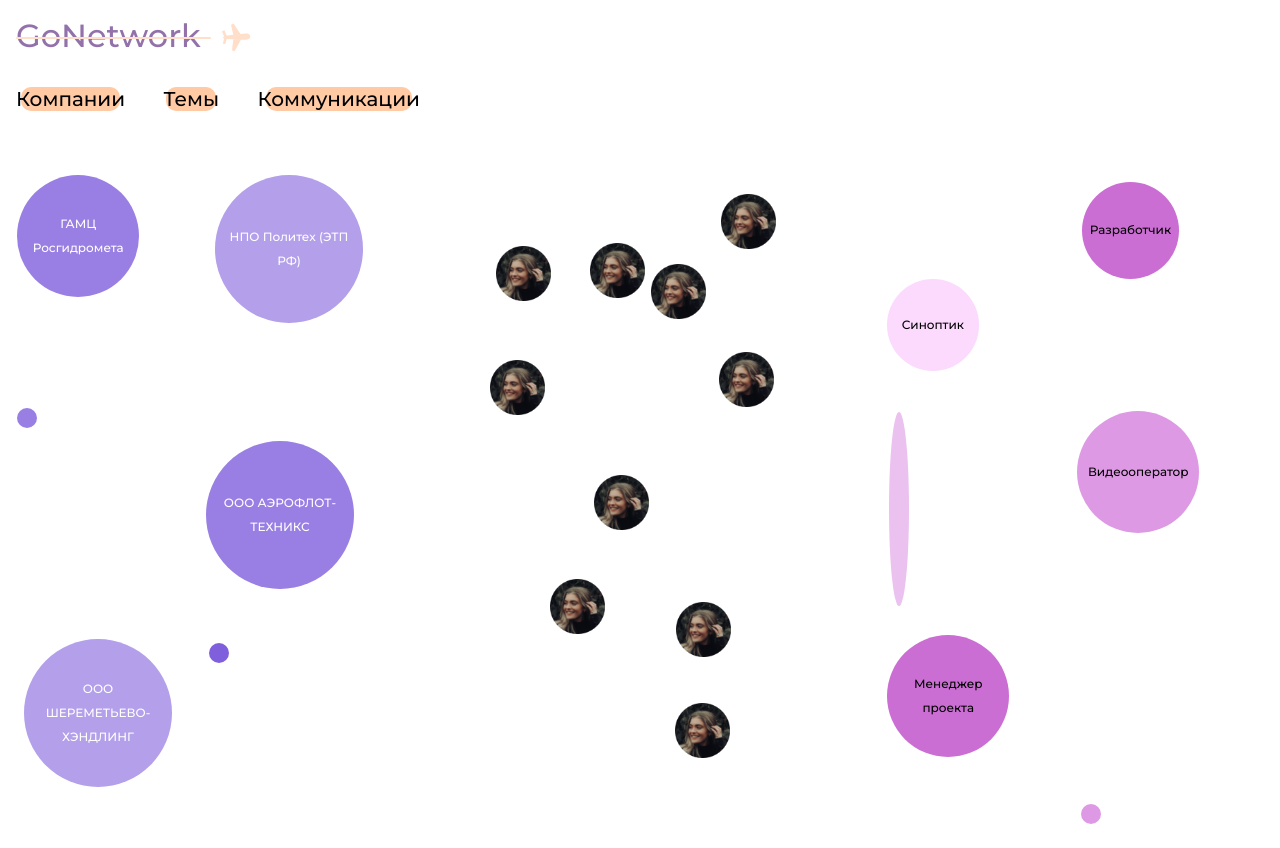
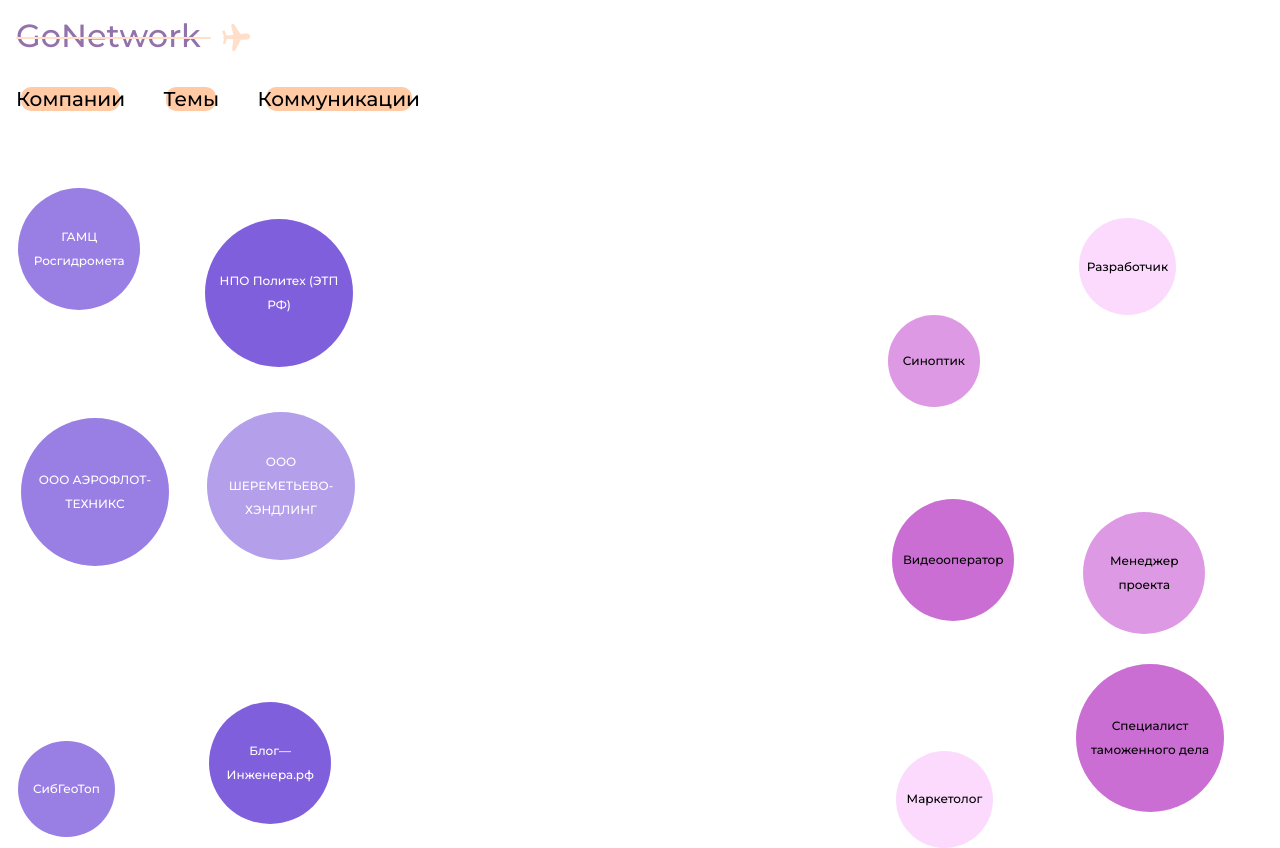
Before and after one commit to HannaTsilikina/GoNetwork-Community, a React (Vite) app: page / in a window 1280 px wide. Shown: the top 848 px of the page. Built offline with nearby package versions, Linux system fonts and the light colour scheme.

Commit message:
Revert "random behavior of circles"
This reverts commit 4b4a4c0b61acc935e7fe4d9836abd30d5c418f80.

```diff
--- a/src/Components/Main/MainScreen/MainDepartments/MainDepartments.jsx
+++ b/src/Components/Main/MainScreen/MainDepartments/MainDepartments.jsx
@@ -1,57 +1,53 @@
-import { Link } from 'react-router-dom';
-import './../MainScreen.scss';
-import './MainDepartments.scss';
-import randomProperties from '../../../../helpers/RandomPosition';
-import { randomIntFromInterval } from '../../../../helpers/commonFunctions';
+import { Link } from "react-router-dom";
+import "./../MainScreen.scss";
+import "./MainDepartments.scss";
+import randomProperties from "../../../../helpers/RandomPosition";
+import { randomIntFromInterval } from "../../../../helpers/commonFunctions";
 
 const arrayOfPosition = [
-  'position-left-start',
-  'position-left-end',
-  'position-center',
-  'position-right-end',
-  'position-right-start',
+  "position-left-start",
+  "position-left-end",
+  "position-center",
+  "position-right-end",
+  "position-right-start",
 ];
-const arrayOfColors = ['violet300', 'violet400', 'violet500'];
+const arrayOfColors = ["violet300", "violet400", "violet500"];
 
 const MainDepartments = ({ arrayOfCompanies }) => {
   return (
-    <div className='mainscreen-main__items'>
+    <div className="mainscreen-main__items">
       {arrayOfCompanies.map((item, index) => {
         let position = randomProperties(arrayOfPosition);
         let color = randomProperties(arrayOfColors);
-        let display = '';
+
         let size;
         let marginTop = `${randomIntFromInterval(0, 20)}px`;
         let marginBottom = `${randomIntFromInterval(0, 20)}px`;
         let marginLeft = `${randomIntFromInterval(0, 10)}px`;
         let marginRight = `${randomIntFromInterval(0, 10)}px`;
 
-        if (item.length === 0) {
-          display = 'display';
-          size = 'sizeNone';
-        }
         if (item.length > 2) {
-          size = 'sizeXXS';
+          size = "sizeXXS";
         }
         if (item.length > 5) {
-          size = 'sizeXS';
+          size = "sizeXS";
         }
         if (item.length > 7) {
-          size = 'sizeS';
+          size = "sizeS";
         }
         if (item.length > 10) {
-          size = 'sizeM';
+          size = "sizeM";
         }
-        if (item.length > 14) {
-          size = 'sizeL';
+        if (item.length > 12) {
+          size = "sizeL";
         }
         if (item.length > 18) {
-          size = 'sizeXL';
+          size = "sizeXL";
         }
         return (
-          <Link className='mainscreen__company' key={index}>
+          <Link className="mainscreen__company" key={index}>
             <div
-              className={`mainscreen__department  ${position} ${color} ${size} ${display}`}
+              className={`mainscreen__department ${position} ${color} ${size}`}
               style={{
                 marginTop: `${marginTop}`,
                 marginBottom: `${marginBottom}`,
--- a/src/Components/Main/MainScreen/MainDepartments/MainDepartments.scss
+++ b/src/Components/Main/MainScreen/MainDepartments/MainDepartments.scss
@@ -1,11 +1,11 @@
-@import '../../../../style/vars.scss';
-@import '../../../../style/App.scss';
+@import "../../../../style/vars.scss";
+@import "../../../../style/App.scss";
 
 .mainscreen-main__items {
   display: grid;
   max-width: 35vw;
   grid-template-columns: 1fr 1fr 1fr;
-  grid-auto-rows: 14vw;
+  grid-template-rows: repeat(9, 14vw);
 }
 .mainscreen-main__items {
   a {
@@ -35,11 +35,6 @@
     .mainscreen__department {
       font-size: 1.1rem;
     }
-    .sizeNone {
-      height: 0px;
-      width: 0px;
-      display: none;
-    }
   }
 }
 @media screen and (min-width: 1366px) and (max-width: 1560px) {
@@ -59,7 +54,7 @@
     display: grid;
     gap: 3vh;
     grid-template-columns: 1fr 1fr;
-    grid-auto-rows: 16vw;
+    grid-template-rows: repeat(10, 16vw);
   }
 }
 @media screen and (min-width: 768px) and (max-width: 1023px) {
@@ -73,7 +68,7 @@
     display: grid;
     gap: 3vh;
     grid-template-columns: 1fr 1fr;
-    grid-auto-rows: 13vw;
+    grid-template-rows: repeat(10, 13vw);
   }
 }
 .mainscreen-main__items {
--- a/src/Components/Main/MainScreen/MainProfessions/MainProfessions.jsx
+++ b/src/Components/Main/MainScreen/MainProfessions/MainProfessions.jsx
@@ -1,55 +1,51 @@
-import { Link } from 'react-router-dom';
-import './../MainScreen.scss';
-import './MainProfessions.scss';
-import randomProperties from '../../../../helpers/RandomPosition';
-import { randomIntFromInterval } from '../../../../helpers/commonFunctions';
+import { Link } from "react-router-dom";
+import "./../MainScreen.scss";
+import "./MainProfessions.scss";
+import randomProperties from "../../../../helpers/RandomPosition";
+import { randomIntFromInterval } from "../../../../helpers/commonFunctions";
 
 const arrayOfPosition = [
-  'position-left-start',
-  'position-left-end',
-  'position-center',
-  'position-right-end',
-  'position-right-start',
+  "position-left-start",
+  "position-left-end",
+  "position-center",
+  "position-right-end",
+  "position-right-start",
 ];
 
-const arrayOfColors = ['pink100', 'pink200', 'pink400', 'pink500'];
+const arrayOfColors = ["pink100", "pink200", "pink400", "pink500"];
 
 const MainProfessions = ({ arrayOfProfessions }) => {
   return (
-    <div className='mainscreen-main__items'>
+    <div className="mainscreen-main__items">
       {arrayOfProfessions.map((item, index) => {
         let position = randomProperties(arrayOfPosition);
         let color = randomProperties(arrayOfColors);
-        let display = '';
         let size;
         let marginTop = `${randomIntFromInterval(0, 20)}px`;
         let marginBottom = `${randomIntFromInterval(0, 20)}px`;
         let marginLeft = `${randomIntFromInterval(0, 10)}px`;
         let marginRight = `${randomIntFromInterval(0, 10)}px`;
-        if (item.length === 0) {
-          display = 'display';
-          size = 'sizeNone';
-        }
+
         if (item.length > 2) {
-          size = 'sizeXXS';
+          size = "sizeXXS";
         }
         if (item.length > 7) {
-          size = 'sizeXS';
+          size = "sizeXS";
         }
         if (item.length > 9) {
-          size = 'sizeS';
+          size = "sizeS";
         }
         if (item.length > 11) {
-          size = 'sizeM';
+          size = "sizeM";
         }
         if (item.length > 12) {
-          size = 'sizeL';
+          size = "sizeL";
         }
         if (item.length > 18) {
-          size = 'sizeXL';
+          size = "sizeXL";
         }
         return (
-          <Link className='mainscreen__professions' key={index}>
+          <Link className="mainscreen__professions" key={index}>
             <div
               className={`mainscreen__profession ${position} ${color} ${size}`}
               style={{
--- a/src/Components/Main/MainScreen/MainProfessions/MainProfessions.scss
+++ b/src/Components/Main/MainScreen/MainProfessions/MainProfessions.scss
@@ -1,5 +1,5 @@
-@import '../../../../style/vars.scss';
-@import '../../../../style/App.scss';
+@import "../../../../style/vars.scss";
+@import "../../../../style/App.scss";
 
 .mainscreen-main__items {
   .mainscreen__professions {
@@ -33,11 +33,6 @@
     .mainscreen__profession {
       font-size: 0.75rem;
     }
-    .sizeNone {
-      height: 0px;
-      width: 0px;
-      display: none;
-    }
   }
 }
 @media screen and (min-width: 1024px) and (max-width: 1366px) {
@@ -50,7 +45,7 @@
     display: grid;
     gap: 3vh;
     grid-template-columns: 1fr 1fr;
-    grid-auto-rows: 16vw;
+    grid-template-rows: repeat(10, 16vw);
   }
 }
 @media screen and (min-width: 768px) and (max-width: 1023px) {
@@ -64,7 +59,7 @@
     display: grid;
     gap: 3vh;
     grid-template-columns: 1fr 1fr;
-    grid-auto-rows: 13vw;
+    grid-template-rows: repeat(10, 13vw);
   }
 }
 
--- a/src/Components/Main/MainScreen/MainScreen.jsx
+++ b/src/Components/Main/MainScreen/MainScreen.jsx
@@ -1,9 +1,8 @@
-import MainDepartments from './MainDepartments/MainDepartments';
-import MainProfessions from './MainProfessions/MainProfessions';
-import './MainScreen.scss';
-import MainUsers from './MainUsers/MainUsers';
-import data from '../../../../data.json';
-import { randomIntFromInterval } from '../../../helpers/commonFunctions';
+import MainDepartments from "./MainDepartments/MainDepartments";
+import MainProfessions from "./MainProfessions/MainProfessions";
+import "./MainScreen.scss";
+import MainUsers from "./MainUsers/MainUsers";
+import data from "../../../../data.json";
 
 const MainScreen = () => {
   const members = data.members;
@@ -33,26 +32,6 @@
       if (data.companies.id === uniqueCompaniesID.value) return company.name;
     }
   });
-
-  let uniqueCompaniesPositions = [];
-  for (let i = 0; i < uniqueCompanies.length; i++) {
-    if (
-      i === 2 ||
-      i === 4 ||
-      i === 7 ||
-      i === 9 ||
-      i === 13 ||
-      i === 15 ||
-      i === 19
-    ) {
-      uniqueCompaniesPositions = [...uniqueCompaniesPositions, ''];
-    }
-    uniqueCompaniesPositions = [
-      ...uniqueCompaniesPositions,
-      uniqueCompanies[i],
-    ];
-  }
-
   const uniqueDirectionsID = new Set(
     selectedMembers.flatMap((member) =>
       member.directions.map((direction) => direction.id)
@@ -65,30 +44,11 @@
     }
   });
 
-  let uniqueDirectionsPositions = [];
-  for (let i = 0; i < uniqueDirections.length; i++) {
-    if (
-      i === randomIntFromInterval(0, 20) ||
-      i === randomIntFromInterval(0, 20) ||
-      i === randomIntFromInterval(0, 20) ||
-      i === randomIntFromInterval(0, 20) ||
-      i === randomIntFromInterval(0, 20) ||
-      i === randomIntFromInterval(0, 20) ||
-      i === randomIntFromInterval(0, 20)
-    ) {
-      uniqueDirectionsPositions = [...uniqueDirectionsPositions, ''];
-    }
-    uniqueDirectionsPositions = [
-      ...uniqueDirectionsPositions,
-      uniqueDirections[i],
-    ];
-  }
-
   return (
-    <main className='mainscreen__main'>
-      <MainDepartments arrayOfCompanies={uniqueCompaniesPositions} />
+    <main className="mainscreen__main">
+      <MainDepartments arrayOfCompanies={uniqueCompanies} />
       <MainUsers arrayOfMembers={selectedMembersID} />
-      <MainProfessions arrayOfProfessions={uniqueDirectionsPositions} />
+      <MainProfessions arrayOfProfessions={uniqueDirections} />
     </main>
   );
 };
--- a/src/Components/Main/MainScreen/MainScreen.scss
+++ b/src/Components/Main/MainScreen/MainScreen.scss
@@ -1,21 +1,17 @@
-@import '../../../style/vars.scss';
-@import '../../../style/App.scss';
+@import "../../../style/vars.scss";
+@import "../../../style/App.scss";
 
 .mainscreen__main {
   height: auto;
   padding: 8vh 0;
   display: flex;
   justify-content: space-between;
-  align-items: flex-start;
+  align-items: center;
   gap: 0vh;
   max-width: 98%;
   box-sizing: border-box;
 }
-.display {
-  display: none;
-  height: 0;
-  width: 0;
-}
+
 .position-left-end {
   justify-items: center;
   align-self: flex-end;
@@ -68,11 +64,6 @@
   background-color: rgb(203, 110, 211);
 }
 @media (width> 1920px) {
-  .sizeNone {
-    height: 0px;
-    width: 0px;
-    display: none;
-  }
   .sizeXXS {
     height: 5vw;
     width: 5vw;
@@ -112,16 +103,16 @@
     width: 6vw;
   }
   .sizeM {
-    height: 5vw;
-    width: 5vw;
-  }
-  .sizeL {
     height: 6.5vw;
     width: 6.5vw;
   }
+  .sizeL {
+    height: 8vw;
+    width: 8vw;
+  }
   .sizeXL {
-    height: 6.7vw;
-    width: 6.7vw;
+    height: 7.5vw;
+    width: 7.5vw;
   }
 }
 @media screen and (min-width: 1366px) and (max-width: 1560px) {
@@ -190,8 +181,8 @@
     width: 5.7vw;
   }
   .sizeM {
-    height: 6.5vw;
-    width: 6.5vw;
+    height: 6vw;
+    width: 6vw;
   }
   .sizeL {
     height: 7vw;
--- a/src/Components/Main/MainScreen/MainUsers/MainUsers.scss
+++ b/src/Components/Main/MainScreen/MainUsers/MainUsers.scss
@@ -1,5 +1,5 @@
 .mainscreen-main__workers {
-  width: 25vw;
+  width: 19vw;
   display: flex;
   position: relative;
   box-sizing: border-box;
```
Also changed, not shown: src/Components/Main/MainScreen/MainUsers/MainUsers.jsx (+12 -12 lines), src/Components/UserRandomMain/UserRandomMain.jsx (+9 -26 lines).
